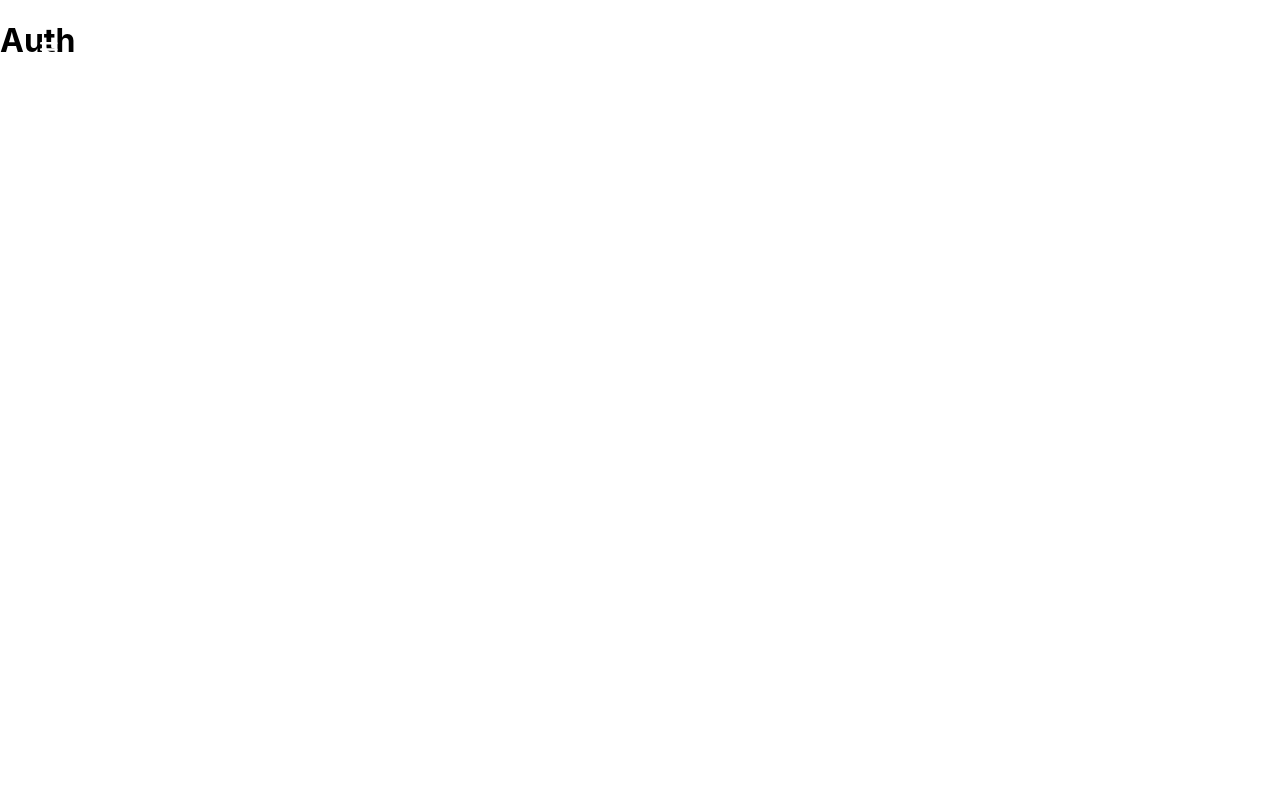
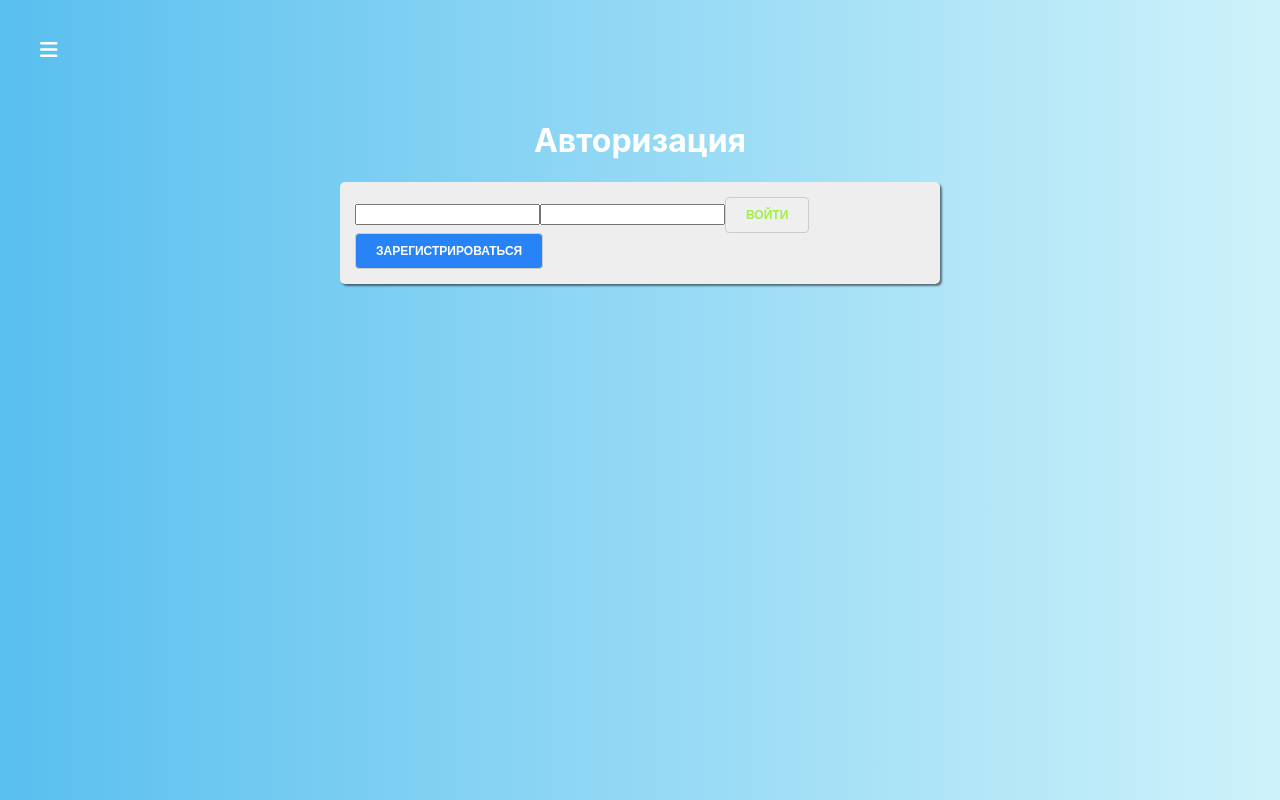
Before and after one commit to efr1tt/polling, a React app: page /auth in a window 1280 px wide. Built offline with nearby package versions, Linux system fonts and the light colour scheme.

Commit message:
add form

```diff
--- a/src/containers/Auth/Auth.jsx
+++ b/src/containers/Auth/Auth.jsx
@@ -1,10 +1,33 @@
 import React, { Component } from "react"
+import classes from "./Auth.module.css"
+import Button from "../../components/UI/Button/Button"
 
 export default class Auth extends Component {
+  loginHandler = () => {}
+
+  registerHandler = () => {}
+
+  submitHandler = (event) => {
+    event.preventDefault()
+  }
+
   render() {
     return (
-      <div>
-        <h1>Auth</h1>
+      <div className={classes.Auth}>
+        <div>
+          <h1>Авторизация</h1>
+
+          <form onSubmit={this.submitHandler} className={classes.AuthForm}>
+            <input type="text" />
+            <input type="text" />
+            <Button type="success" onClick={this.loginHandler}>
+              Войти
+            </Button>
+            <Button type="primary" onClick={this.registerHandler}>
+              Зарегистрироваться
+            </Button>
+          </form>
+        </div>
       </div>
     )
   }
--- /dev/null
+++ b/src/containers/Auth/Auth.module.css
@@ -0,0 +1,26 @@
+.Auth {
+  display: flex;
+  justify-content: center;
+  padding-top: 100px;
+  flex-grow: 1;
+  width: 100%;
+  background: linear-gradient(270deg, #cef2fa 0%, #59bfef 100%);
+}
+
+.Auth > div {
+  width: 100%;
+  max-width: 600px;
+  padding: 0 20px;
+}
+
+.Auth h1 {
+  color: #fff;
+  text-align: center;
+}
+
+.AuthForm {
+  background: #eee;
+  box-shadow: 2px 2px 2px rgba(0, 0, 0, 0.5);
+  padding: 15px;
+  border-radius: 5px;
+}
```
